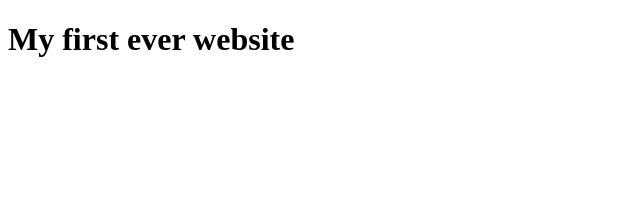
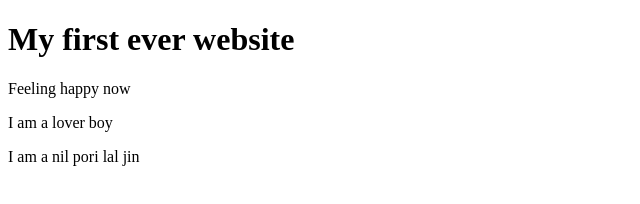
Before and after one commit to golamrobbani41/my-first-website, a plain HTML site: page index.html in a window 1280 px wide. Shown: the whole page, without its empty margins (0-640 px from the left). Drawn offline with Linux system fonts and the light colour scheme.

Commit message:
Add files via upload

```diff
--- a/index.html
+++ b/index.html
@@ -7,5 +7,8 @@
 </head>
 <body>
     <h1>My first ever website</h1>
+    <P>Feeling happy now</P>
+    <p>I am a lover boy</p>
+    <p>I am a nil pori lal jin</p>
 </body>
 </html>
```
Also changed, not shown: 1 other file.
